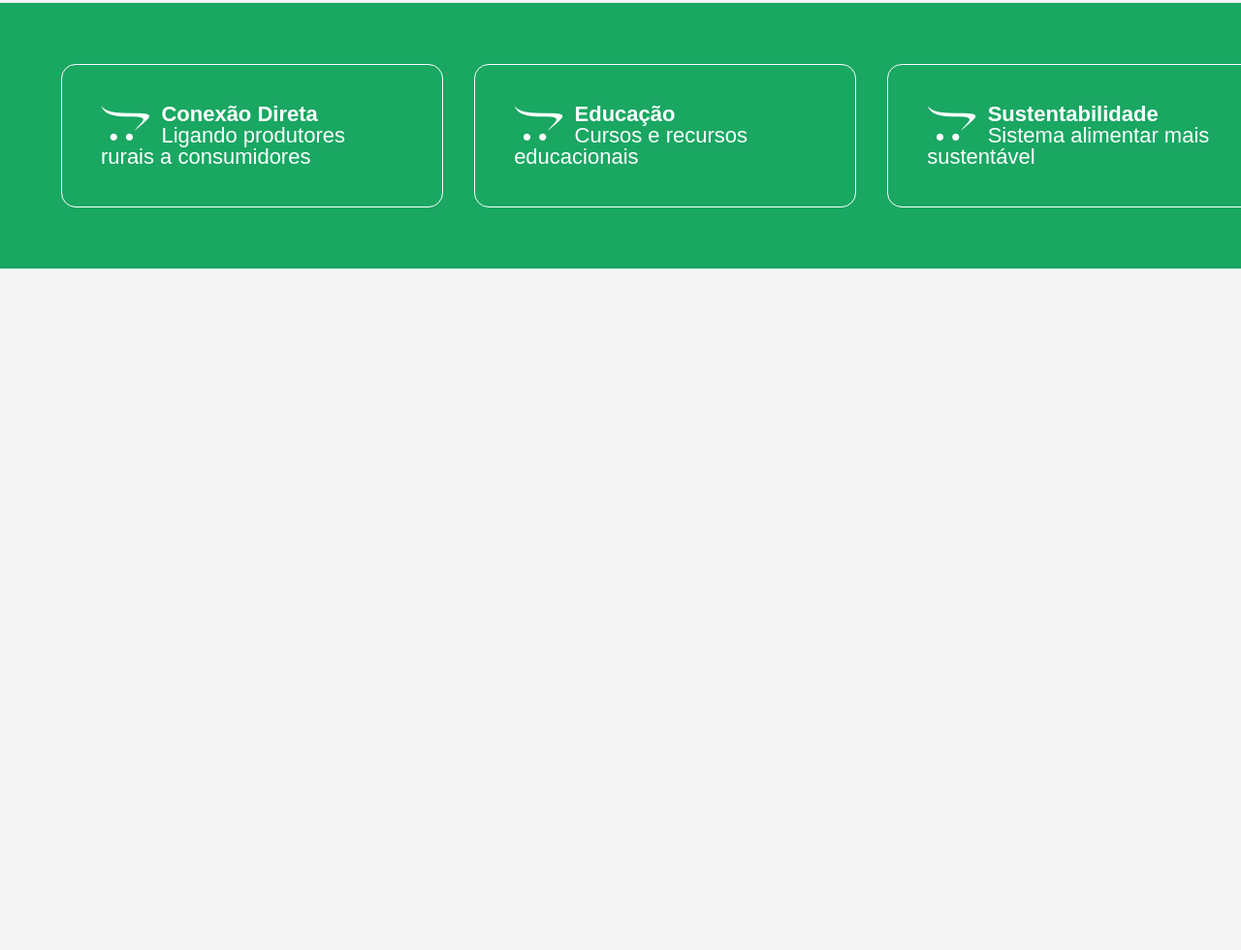
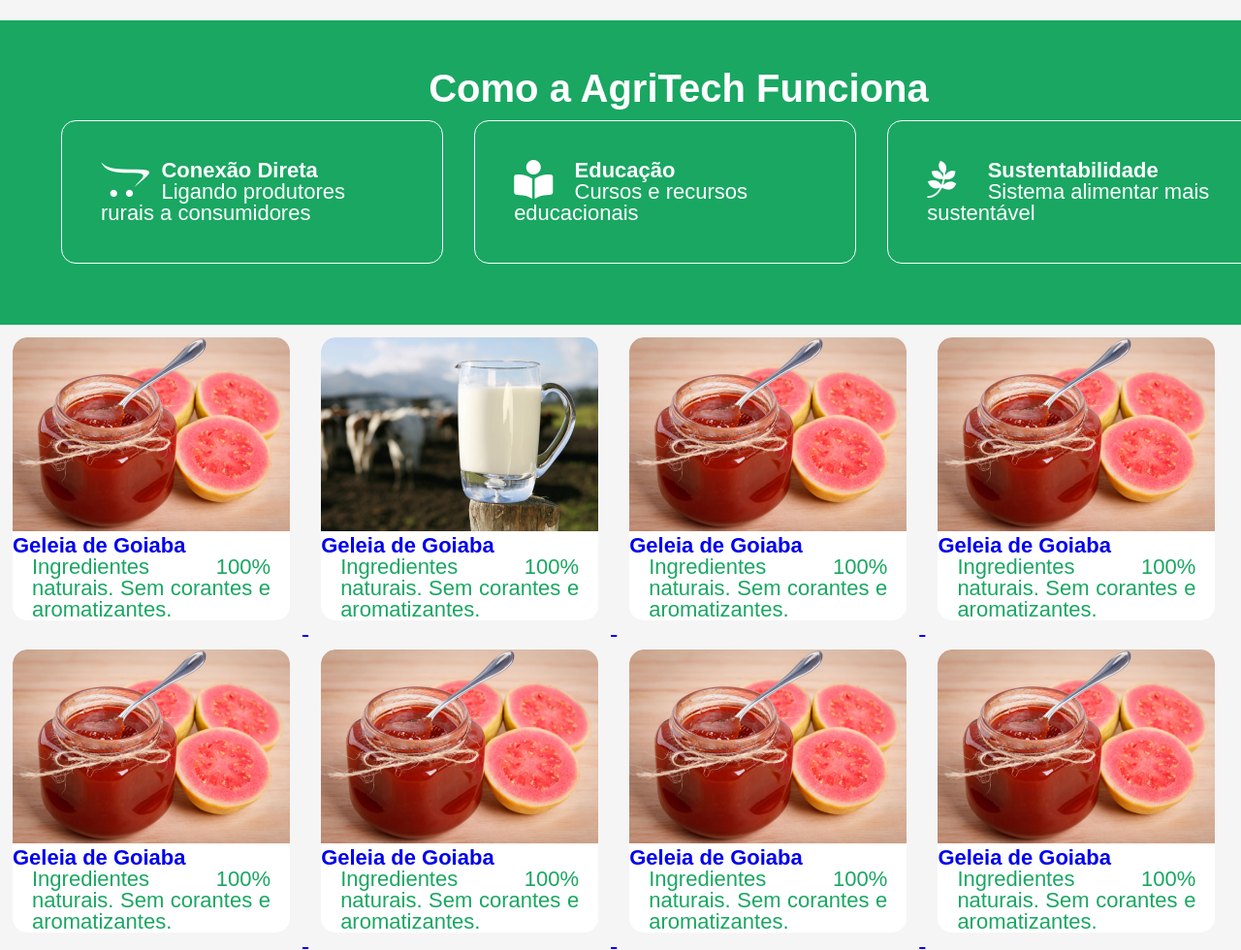
Before and after one commit to Guilhermegarcia11/agritech3sistemas, a plain HTML site: page index.html in a window 1280 px wide. Shown: the part 813-1793 px from the top of the page at 97% size. Before the commit the page ends 1090 px from the top, so only its background shows below. Drawn offline with Linux system fonts and the light colour scheme.

Commit message:
Add files via upload

```diff
--- a/index.html
+++ b/index.html
@@ -75,6 +75,7 @@
     </div>
     <div class="funciona">
         <section>
+            <h2 class="center">Como a AgriTech Funciona</h2>
             <div class="itens">
                 <div class="col s4">
                     <div class="icone">
@@ -91,7 +92,7 @@
 
                 <div class="col s4">
                     <div class="icone">
-                        <i class="fa-brands fa-opencart"></i>
+                        <i class="fa-solid fa-book-open-reader"></i>
                     </div>
                     <div class="frase">
                         <h3>Educação</h3>
@@ -105,7 +106,7 @@
 
                 <div class="col s4">
                     <div class="icone">
-                        <i class="fa-brands fa-opencart"></i>
+                        <i class="fa-brands fa-pagelines"></i>
                     </div>
                     <div class="frase">
                         <h3>Sustentabilidade</h3>
@@ -117,6 +118,69 @@
             </div>
         </section>
     </div>
+    <div class="produtos">
+        <section>
+            <div class="itens">
+                <a href="geleia.html">
+                    <div class="col s3 hover">
+                        <img src="img/geleia.png" alt="" srcset="">
+                        <h3>Geleia de Goiaba</h3>
+                        <p>Ingredientes 100% naturais. Sem corantes e aromatizantes.</p>
+                    </div>
+                </a>
+                <a href="geleia.html">
+                    <div class="col s3 hover">
+                        <img src="img/leite.png" alt="" srcset="">
+                        <h3>Geleia de Goiaba</h3>
+                        <p>Ingredientes 100% naturais. Sem corantes e aromatizantes.</p>
+                    </div>
+                </a>
+                <a href="geleia.html">
+                    <div class="col s3 hover">
+                        <img src="img/geleia.png" alt="" srcset="">
+                        <h3>Geleia de Goiaba</h3>
+                        <p>Ingredientes 100% naturais. Sem corantes e aromatizantes.</p>
+                    </div>
+                </a>
+                <a href="geleia.html">
+                    <div class="col s3 hover">
+                        <img src="img/geleia.png" alt="" srcset="">
+                        <h3>Geleia de Goiaba</h3>
+                        <p>Ingredientes 100% naturais. Sem corantes e aromatizantes.</p>
+                    </div>
+                </a>
+                <a href="geleia.html">
+                    <div class="col s3 hover">
+                        <img src="img/geleia.png" alt="" srcset="">
+                        <h3>Geleia de Goiaba</h3>
+                        <p>Ingredientes 100% naturais. Sem corantes e aromatizantes.</p>
+                    </div>
+                </a>
+                <a href="geleia.html">
+                    <div class="col s3 hover">
+                        <img src="img/geleia.png" alt="" srcset="">
+                        <h3>Geleia de Goiaba</h3>
+                        <p>Ingredientes 100% naturais. Sem corantes e aromatizantes.</p>
+                    </div>
+                </a>
+                <a href="geleia.html">
+                    <div class="col s3 hover">
+                        <img src="img/geleia.png" alt="" srcset="">
+                        <h3>Geleia de Goiaba</h3>
+                        <p>Ingredientes 100% naturais. Sem corantes e aromatizantes.</p>
+                    </div>
+                </a>
+                 <a href="geleia.html">
+                    <div class="col s3 hover">
+                        <img src="img/geleia.png" alt="" srcset="">
+                        <h3>Geleia de Goiaba</h3>
+                        <p>Ingredientes 100% naturais. Sem corantes e aromatizantes.</p>
+                    </div>
+                </a>
+            </div>
+
+        </section>
+    </div>
     <script src="https://kit.fontawesome.com/67c99b3885.js" crossorigin="anonymous"></script>
 </body>
 
--- a/style.css
+++ b/style.css
@@ -93,3 +93,22 @@ body{
 
         display: inline-block;
     }
+    .center{
+        text-align: center;
+    }
+    h2{
+        font-size: 40px;
+    }
+    .produtos .col.s3{
+        width: 22%;
+        margin: 1%;
+        display: inline-block;
+        background-color: #fff;
+        border-radius: 15px;
+        overflow: hidden;
+    }
+    .produtos p{
+        text-align: justify;
+        padding: 0 20px;
+        color: #19A762;
+    .produtos
```
Also changed, not shown: img/alface.png (added), img/brocules.png (added), img/carne.png (added), img/geleia.png (added), img/leite.png (added), img/pao.png (added), img/peixe.png (added), img/queijo.png (added).
